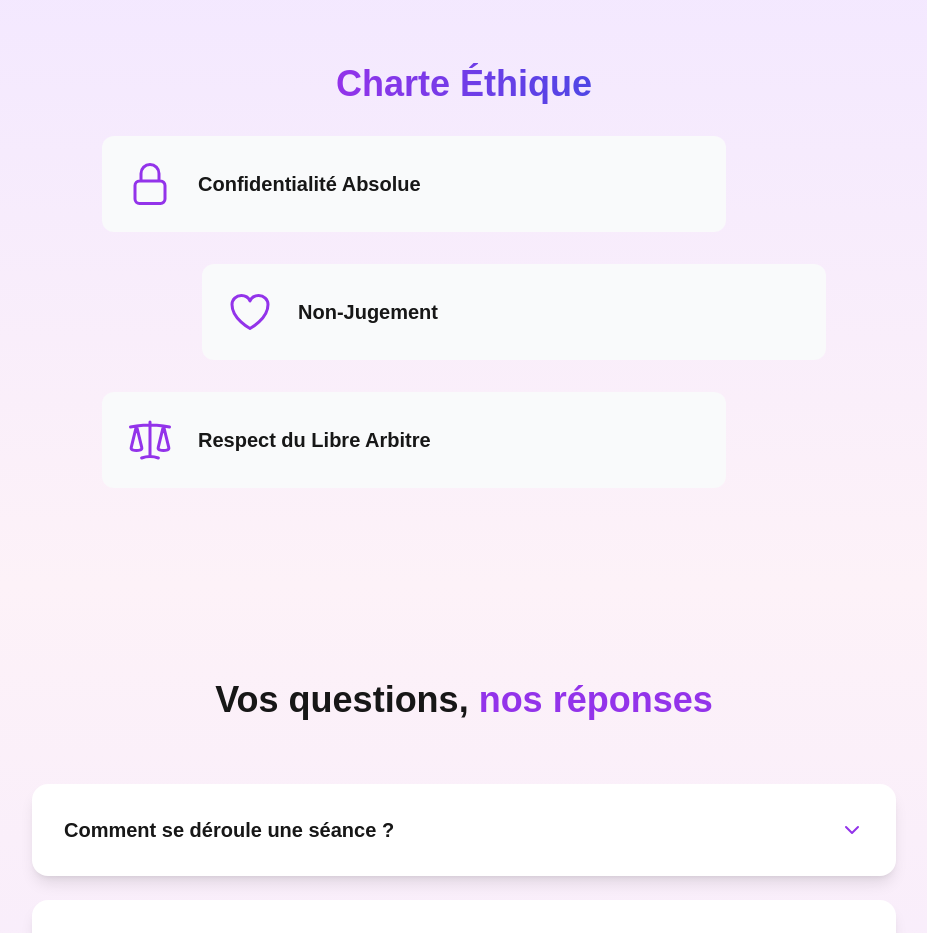
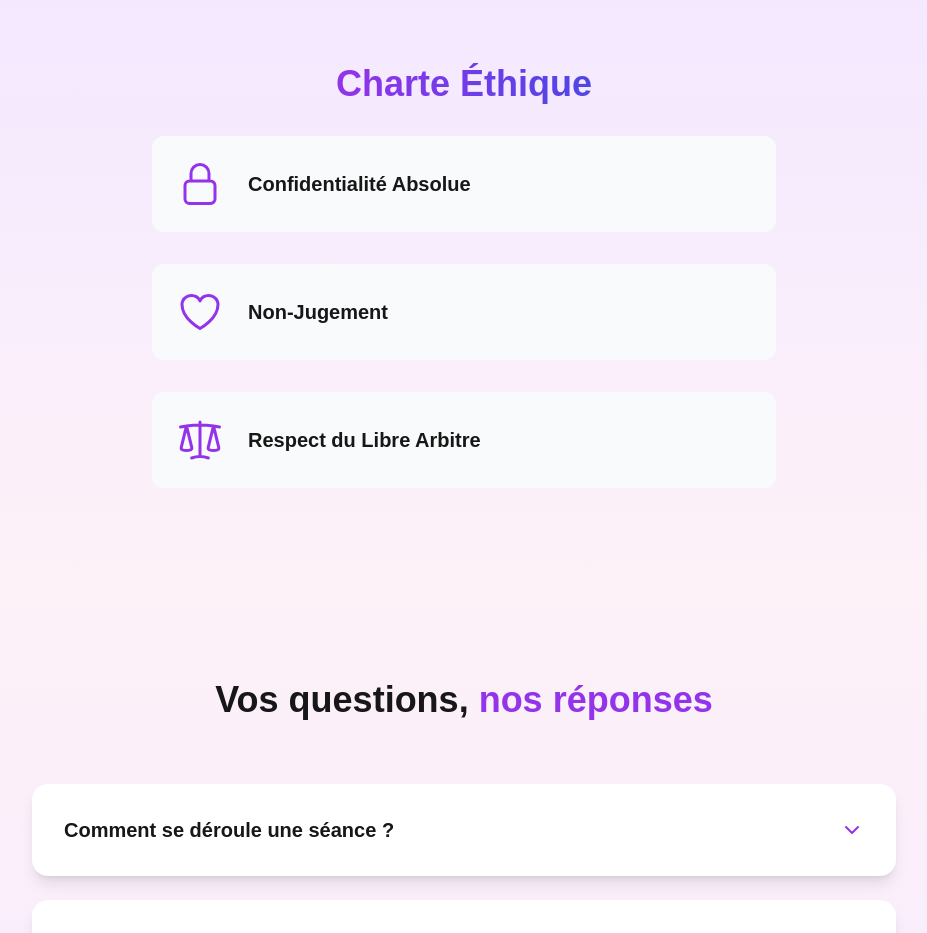
Before and after one commit to flowxt/krisnextjs, a Next.js app: page / in a window 1280 px wide. Shown: the part 2540-3473 px from the top of the page, without its empty margins (176-1103 px from the left). Built offline with nearby package versions, Linux system fonts and the light colour scheme.

Commit message:
ok sans anim

```diff
--- a/src/app/components/Presentation.jsx
+++ b/src/app/components/Presentation.jsx
@@ -211,22 +211,13 @@ export default function Presentation() {
           { title: "Non-Jugement", icon: HeartIcon },
           { title: "Respect du Libre Arbitre", icon: ScaleIcon }
         ].map((item, i) => (
-          <motion.div
+          <div
             key={i}
             className="flex items-center gap-6 p-6 bg-gray-50 rounded-xl"
-            // Désactivation des animations sur mobile
-            initial={{ x: 0 }}
-            whileInView={{
-              x: 0,
-              // Animation uniquement sur desktop
-              ...(window.innerWidth > 768 && {
-                x: i % 2 === 0 ? -50 : 50
-              })
-            }}
           >
             <item.icon className="w-12 h-12 text-purple-600 flex-shrink-0" />
             <span className="text-xl font-semibold">{item.title}</span>
-          </motion.div>
+          </div>
         ))}
       </div>
     </div>
```
